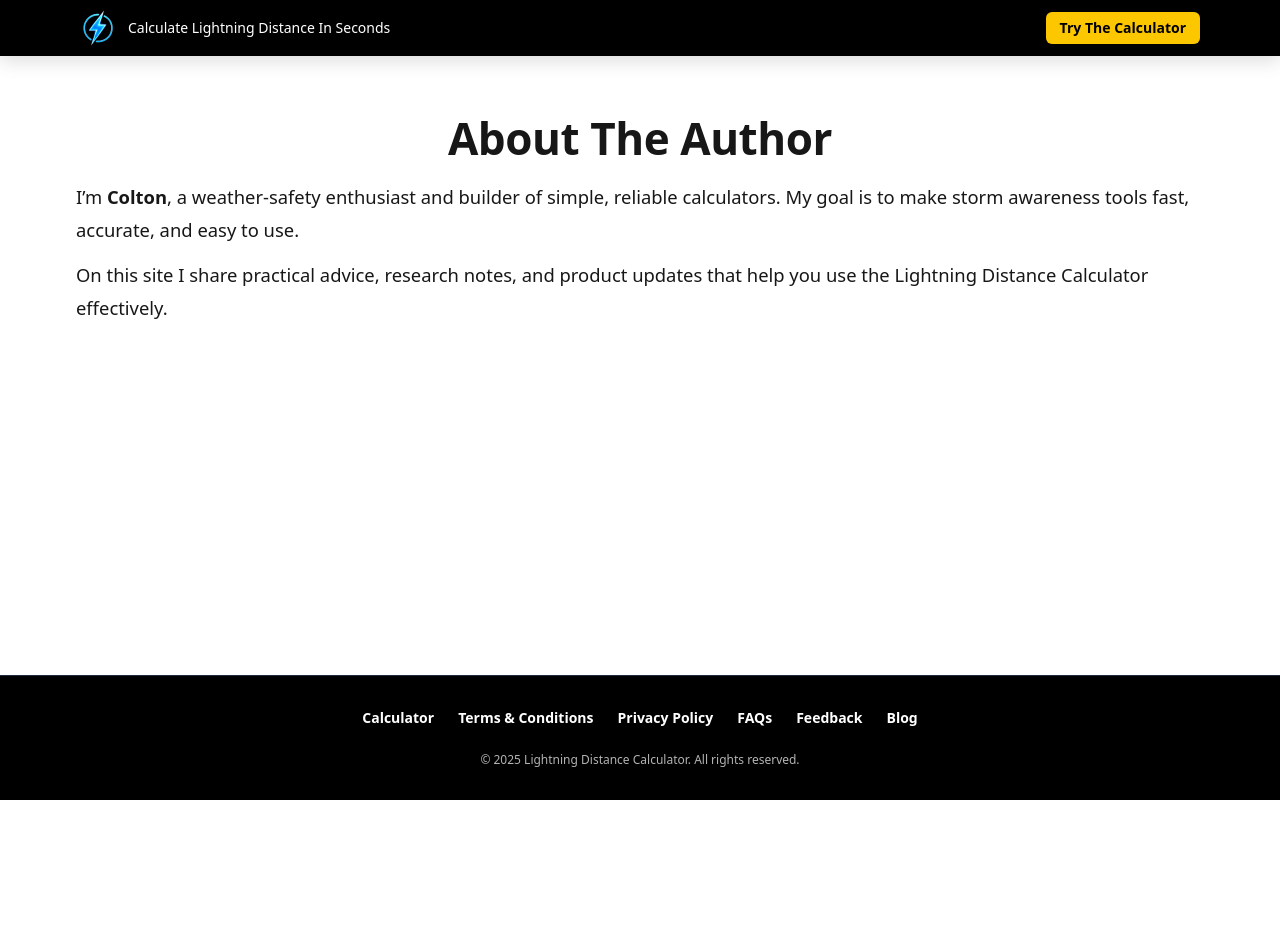
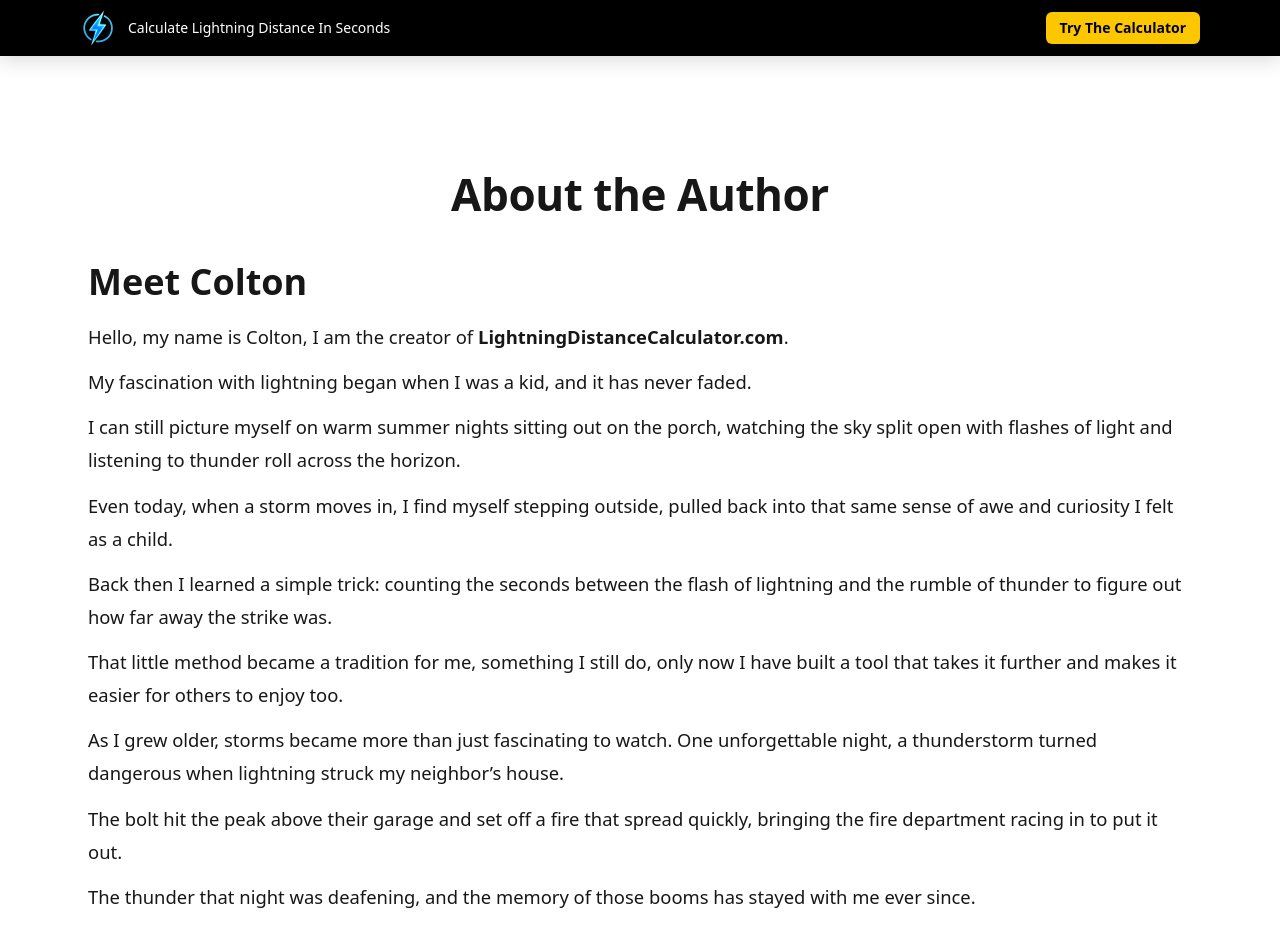
Before and after one commit to CG-App/lightningdistancecalculator, a Next.js app: page /author in a window 1280 px wide. Shown: the top 933 px of the page. Before the commit the page ends 800 px from the top, so only its background shows below. Built offline with nearby package versions, Linux system fonts and the light colour scheme.

Commit message:
Wrote about the author page

```diff
--- a/app/author/page.tsx
+++ b/app/author/page.tsx
@@ -13,30 +13,116 @@ export default function AuthorPage() {
     "@type": "Person",
     name: "Colton",
     url: "https://lightningdistancecalculator.com/author",
-    sameAs: [
-      // Add profile URLs here (Twitter, LinkedIn, GitHub, etc.)
-      // "https://twitter.com/yourhandle",
-    ],
+    sameAs: [],
   };
 
   return (
     <main className="content">
       <JsonLd data={authorLd} />
 
-      <h1>About The Author</h1>
+      <article className="about-author content">
+        <header>
+          <h1>About the Author</h1>
+        </header>
 
-      <p>
-        I’m <strong>Colton</strong>, a weather-safety enthusiast and builder of simple,
-        reliable calculators. My goal is to make storm awareness tools fast, accurate,
-        and easy to use.
-      </p>
-      <p>
-        On this site I share practical advice, research notes, and product updates that
-        help you use the Lightning Distance Calculator effectively.
-      </p>
+        <section>
+          <h2>Meet Colton</h2>
 
-      {/* Optional: add socials or contact */}
-      {/* <p>Follow on X … | Email …</p> */}
+          <p>Hello, my name is Colton, I am the creator of <strong>LightningDistanceCalculator.com</strong>.</p>
+
+          <p>My fascination with lightning began when I was a kid, and it has never faded.</p>
+
+          <p>I can still picture myself on warm summer nights sitting out on the porch, watching the sky split open with flashes of light and listening to thunder roll across the horizon.</p>
+
+          <p>Even today, when a storm moves in, I find myself stepping outside, pulled back into that same sense of awe and curiosity I felt as a child.</p>
+
+          <p>Back then I learned a simple trick: counting the seconds between the flash of lightning and the rumble of thunder to figure out how far away the strike was.</p>
+
+          <p>That little method became a tradition for me, something I still do, only now I have built a tool that takes it further and makes it easier for others to enjoy too.</p>
+
+          <p>As I grew older, storms became more than just fascinating to watch. One unforgettable night, a thunderstorm turned dangerous when lightning struck my neighbor’s house.</p>
+
+          <p>The bolt hit the peak above their garage and set off a fire that spread quickly, bringing the fire department racing in to put it out.</p>
+
+          <p>The thunder that night was deafening, and the memory of those booms has stayed with me ever since.</p>
+
+          <p>That experience gave me a lasting respect for how unpredictable and powerful lightning can be.</p>
+        </section>
+
+        <section>
+          <h2>Why I Built Lightning Distance Calculator</h2>
+
+          <p>Those experiences eventually led me to create <strong>LightningDistanceCalculator.com</strong>.</p>
+
+          <p>I wanted something more than the old count-in-your-head method.</p>
+
+          <p>I wanted a tool that was interactive, accurate, and fun to use.</p>
+
+          <p>This site is the result, a place for anyone who shares my love of storms and wants a clearer way to know how far off the lightning really is.</p>
+
+          <p>From the beginning this has been a passion project. It grew out of my lifelong curiosity about storms and my drive to build something simple and reliable.</p>
+
+          <p>There are plenty of weather apps out there, but I wanted this one to be different, dedicated, straightforward, and made specifically for storm enthusiasts.</p>
+        </section>
+
+        <section>
+          <h2>What You Can Expect Here</h2>
+
+          <p>The heart of this site is simple: making storm watching more engaging.</p>
+
+          <p>Whether you are sitting on the porch, camping in the woods, fishing by a lake, or hiking in the backcountry, this calculator gives you an easy way to track lightning in real time.</p>
+
+          <p>It has an educational angle too, but the focus is on creating a direct, interactive experience.</p>
+
+          <p>I built the tool to be accurate without being complicated. While no method can account for every factor, the calculator provides a dependable estimate.</p>
+
+          <p>It adds clarity to storm watching without taking away the thrill.</p>
+
+          <blockquote>
+            <p><strong>Important:</strong> It should never replace real safety decisions. If safety is at stake, always follow the guidance of your local weather authorities.</p>
+          </blockquote>
+        </section>
+
+        <section>
+          <h2>My Approach and Philosophy</h2>
+
+          <p>For me, building this site was not just about writing code, it was about sharing the feeling I get when storms roll in.</p>
+
+          <p>Lightning inspires wonder and respect, and I wanted to design something that captures that moment.</p>
+
+          <p>The calculator lets you stay focused on the storm while it quietly handles the numbers.</p>
+
+          <p>I believe tools like this help people connect more deeply with nature.</p>
+
+          <p>Whether you are teaching your kids about weather, sitting outside during a summer storm, or deciding if it is time to head inside while camping, the calculator has a place.</p>
+
+          <p>It is meant to make storm watching both fun and useful.</p>
+        </section>
+
+        <section>
+          <h2>My Connection to the Outdoors</h2>
+
+          <p>My interest in weather also comes from my love of the outdoors.</p>
+
+          <p>Camping, hiking, and fishing have always been part of my life, and storms remind me of just how powerful nature really is.</p>
+
+          <p>That connection fuels both my respect for lightning and my curiosity to understand it better.</p>
+
+          <p>Carrying forward the tradition I began as a kid, I still step outside to watch storms today, and now I get to share that same experience with others through this site.</p>
+        </section>
+
+        <section>
+          <h2>Closing Thoughts</h2>
+
+          <p><strong>LightningDistanceCalculator.com</strong> was created to make storm watching more interactive and enjoyable.</p>
+
+          <p>My journey with lightning stretches from childhood evenings on the porch, to witnessing the destructive force of a strike firsthand, to building this tool for others who share the same fascination.</p>
+
+          <p>I continue the tradition of storm watching today, and my hope is that this site gives you the same sense of wonder and clarity that has stayed with me all these years.</p>
+
+          <p>Thank you for being here, and I hope you find the <strong>Lightning Distance Calculator</strong> both useful and enjoyable.</p>
+        </section>
+      </article>
     </main>
   );
 }
--- a/components/LightningDistanceCalculator.tsx
+++ b/components/LightningDistanceCalculator.tsx
@@ -247,10 +247,10 @@ export default function LightningDistanceCalculator({
   // ---------------- Render ----------------
   return (
     <div className="w-full flex items-start justify-center py-6 sm:py-12">
-      <div className="ldc-card mx-auto w-full max-w-xl p-5 sm:p-8 md:p-8 rounded-2xl border shadow-xl">
+      <div className="ldc-card mx-auto w-full max-w-xl pt-3 px-5 pb-5 sm:pt-4 sm:px-8 sm:pb-6 md:pt-5 md:px-8 md:pb-6 rounded-2xl border shadow-xl">
         {/* Title */}
         <div className="flex items-center justify-between gap-3">
-          <h2 className="mt-1 mb-5 m-0 text-2xl sm:text-3xl font-extrabold tracking-tight flex items-center gap-2">
+          <h2 className="mt-1 mb-2 m-0 text-2xl sm:text-3xl font-extrabold tracking-tight flex items-center gap-2">
             <span aria-hidden>⚡</span>
             <span>Lightning Distance Calculator</span>
           </h2>
```
